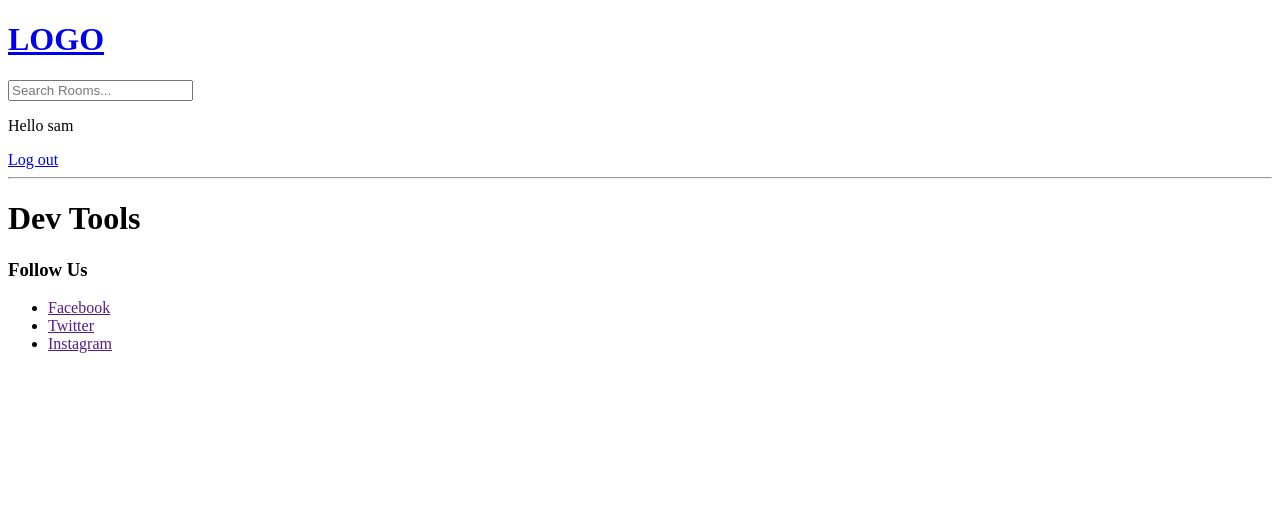
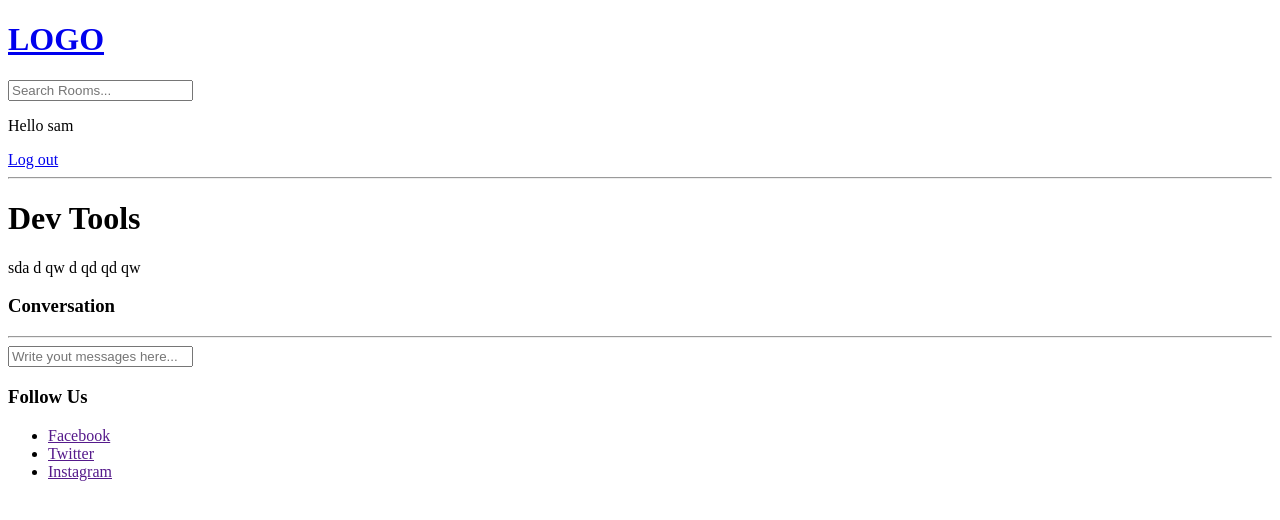
Before and after one commit to samuelperezcode/StudentApp-Django, a Django app: page /room/9 in a window 1280 px wide. Shown: the top 520 px of the page. Run offline with Django 4.2, Linux system fonts and the light colour scheme; a user stored in the database is signed in; data comes from the database, SQL or seed files in the repository; both versions use the stored data as it was after the commit.

Commit message:
Created Conversation Section in Rooms

```diff
--- a/base/templates/base/room.html
+++ b/base/templates/base/room.html
@@ -1,5 +1,31 @@
 {% extends 'layout.html' %}
 
     {% block mainBlock %}
-    <h1>{{ room.name }}</h1>
+        <h1>{{ room.name }}</h1>
+        <p>{{ room.description }}</p>
+
+        <div class="comment-wrapper">
+            <h3>Conversation</h3>
+            <hr>
+            <div class="messages">
+
+                {% for message in room_messages %}
+                    <div>
+                        <small>@{{ message.user }}  ---  {{ message.created|timesince }} ago</small>
+                        <p>{{ message.body }}</p>
+                    </div>
+                {% endfor %}
+
+            </div>
+        </div>
+
+        {% if request.user.is_authenticated %}
+            <div class="comment-form">
+                <form action="" method="post">
+                    {% csrf_token %}
+                    <input type="text" name="body" placeholder="Write yout messages here...">
+                </form>
+            </div>
+        {% endif %}
+
     {% endblock mainBlock %}
--- a/base/views.py
+++ b/base/views.py
@@ -1,7 +1,7 @@
 from django.shortcuts import render, redirect
 from django.http import HttpResponse
 from django.db.models import Q
-from .models import Room,Topic
+from .models import Room,Topic,Message
 from .forms import RoomForm
 from django.contrib.auth.models import User
 from django.contrib.auth.decorators import login_required
@@ -60,7 +60,16 @@ def home(request):
 
 def room(request, pk):
     room = Room.objects.get(id=pk)
-    context = {"room":room}
+    room_messages = room.message_set.all().order_by('-created')
+
+    if request.method == "POST":
+        message = Message.objects.create(
+            user = request.user,
+            room = room,
+            body = request.POST.get('body')
+        )
+        return redirect('room', pk= room.id)
+    context = {"room":room, "room_messages": room_messages}
     return render(request, 'base/room.html', context)
 
 @login_required(login_url='login')
```
Also changed, not shown: db.sqlite3.
